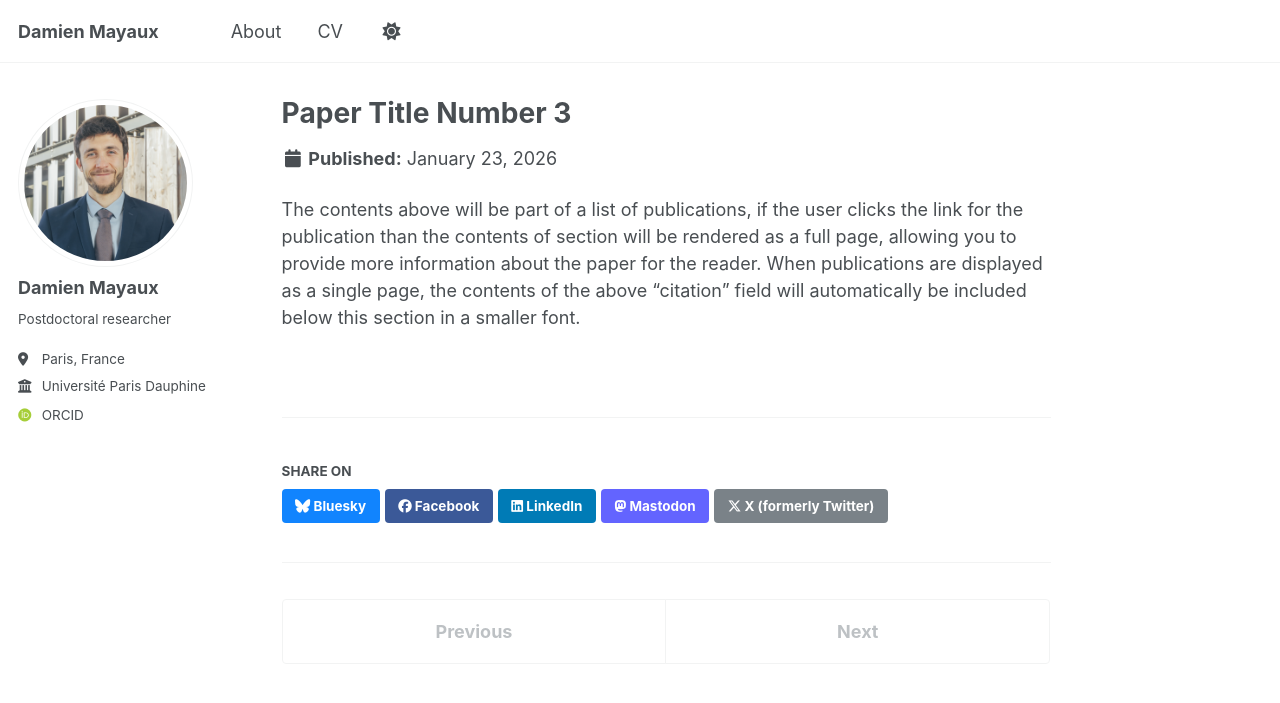
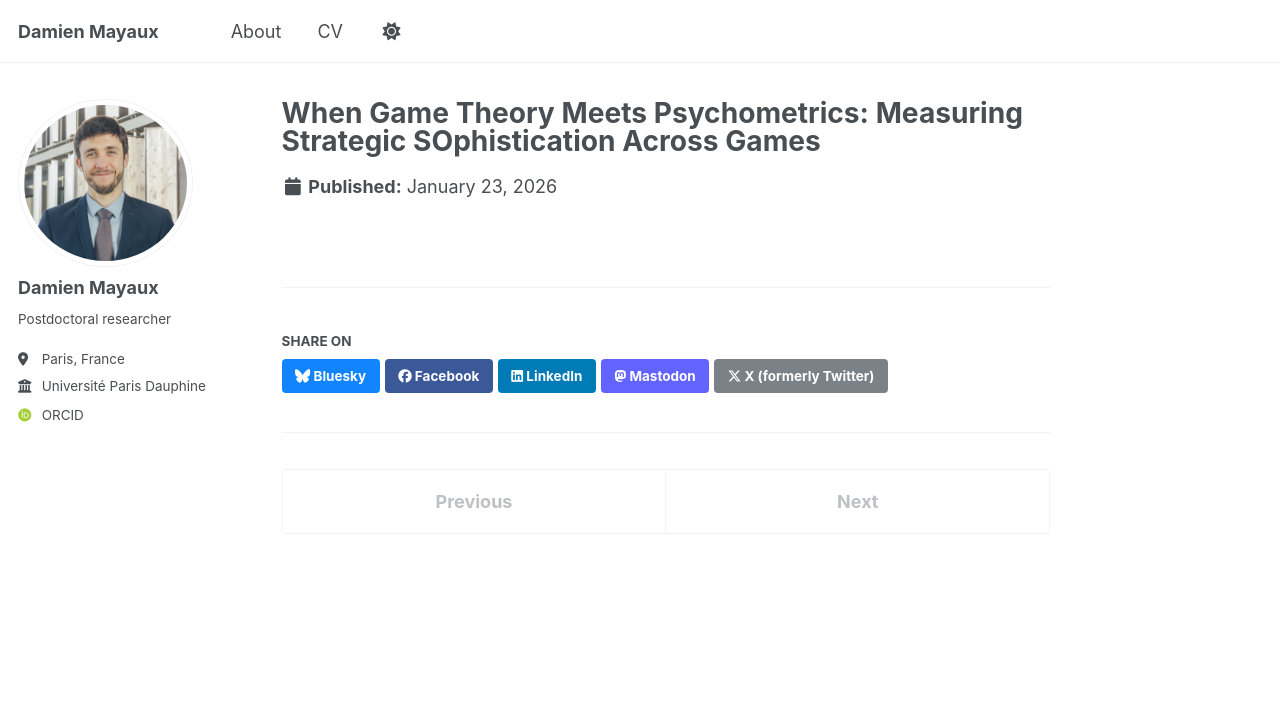
Before and after one commit to DamienMAYAUX/damienmayaux.github.io, a Jekyll site: the page built from _publications/wip_strategic_sophistication_psychometrics.md, in a window 1280 px wide. Shown: the top 703 px of the page. Built offline with Jekyll 4.4.1, drawn with Linux system fonts in a browser that asks for light colours; some web fonts are replaced; a script bundle is joined from its source files by our own code; library files that are not in the unit come from our copies.

Commit message:
updating paper list

```diff
--- a/_publications/wip_strategic_sophistication_psychometrics.md
+++ b/_publications/wip_strategic_sophistication_psychometrics.md
@@ -1,5 +1,5 @@
 ---
-title: "Paper Title Number 3"
+title: "When Game Theory Meets Psychometrics: Measuring Strategic SOphistication Across Games"
 collection: publications
 category: work_in_progress
 permalink: /publication/wip_strategic_sophistication_psychometrics
@@ -10,5 +10,3 @@ permalink: /publication/wip_strategic_sophistication_psychometrics
 # paperurl: 'https://academicpages.github.io/files/paper3.pdf'
 # citation: 'Your Name, You. (2015). &quot;Paper Title Number 3.&quot; <i>Journal 1</i>. 1(3).'
 ---
-
-The contents above will be part of a list of publications, if the user clicks the link for the publication than the contents of section will be rendered as a full page, allowing you to provide more information about the paper for the reader. When publications are displayed as a single page, the contents of the above "citation" field will automatically be included below this section in a smaller font.
```
Also changed, not shown: _publications/art_occupational_distance.md (+3 -3 lines), _publications/wip_food_vouchers_heathly_sustainable_eating.md (+1 -3 lines), _publications/wip_rational_attention_marketing_cues.md (+1 -3 lines), _publications/wp_behavioural_intervention_strategic_pricing.md (+0 -2 lines).
